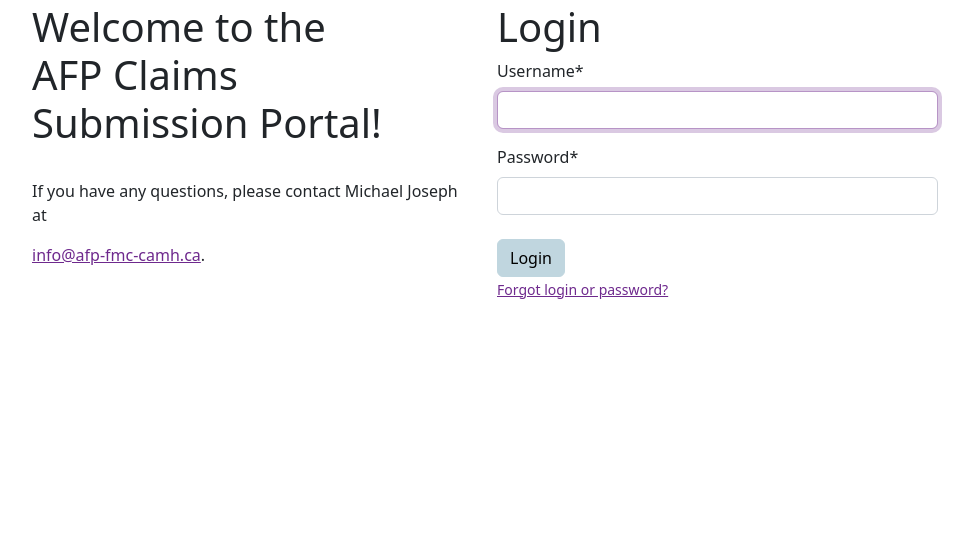
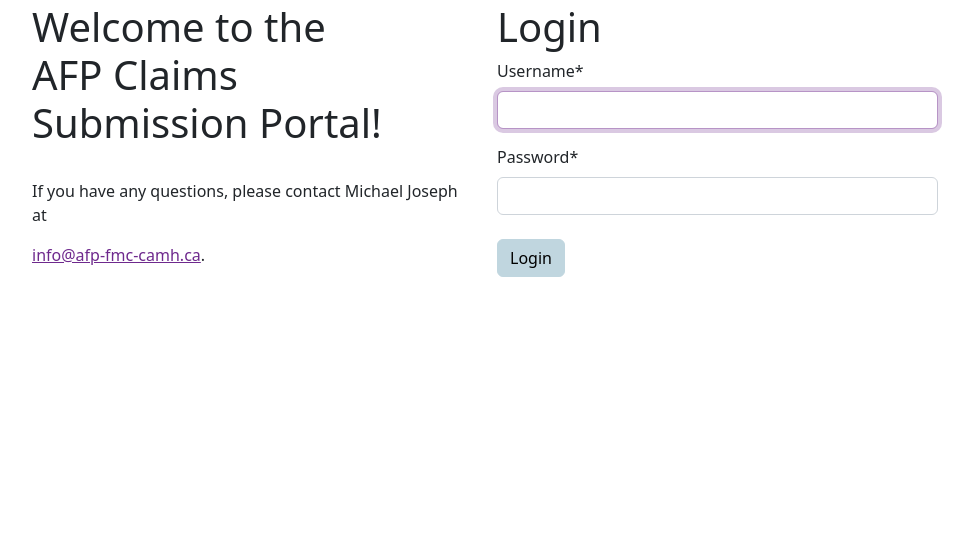
Before and after one commit to josephmje/afp_app, a Django app: page /accounts/login/ in a window 1280 px wide. Shown: the part 103-642 px from the top of the page, without its empty margins (62-1035 px from the left). Run offline with Django 4.2, Linux system fonts and the light colour scheme; parts of the project's set-up code (start-up, migrations or seed data) failed here and were passed over; some libraries are stand-ins or nearby versions.

Commit message:
remove reset password link

```diff
--- a/afp/templates/registration/login.html
+++ b/afp/templates/registration/login.html
@@ -19,7 +19,6 @@
         {% csrf_token %}{{ form|crispy }}
         <button type="submit" class="btn btn-info mt-2">Login</button>
       </form>
-      <small><a href="{% url 'password_reset' %}">Forgot login or password?</a></small>
     </div>
   </div>
 </div>
```
